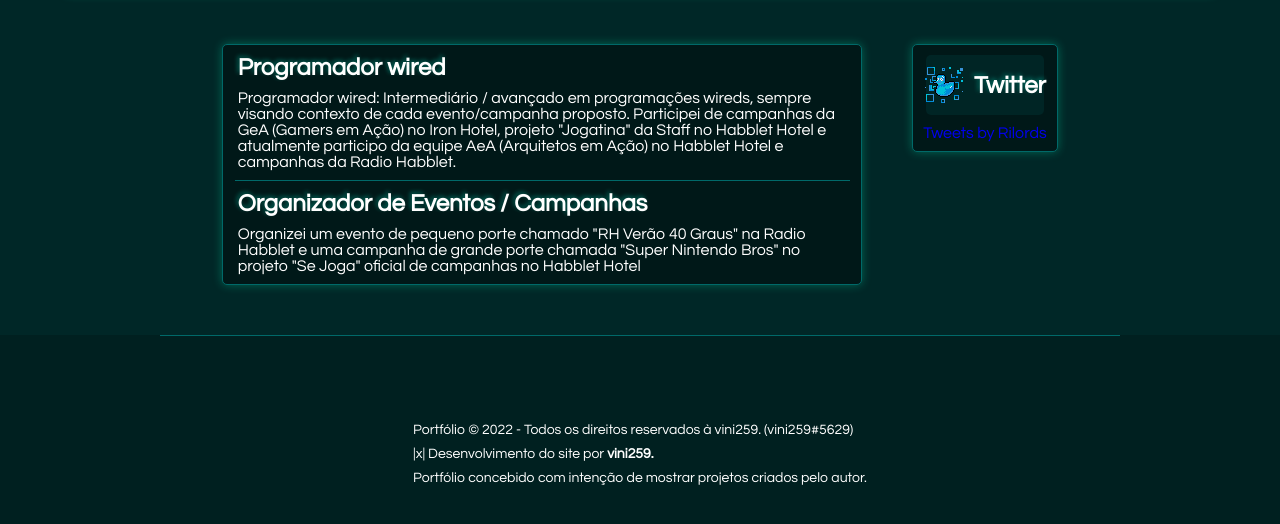
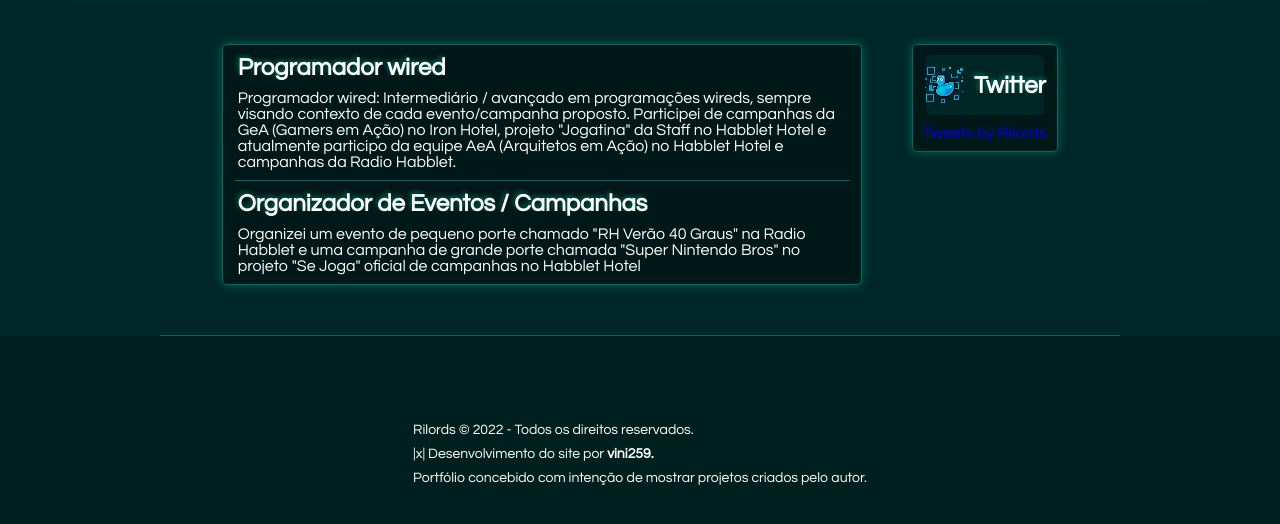
Before and after one commit to WebSite44You/Rilords, a plain HTML site: page sobre.html in a window 1280 px wide. Shown: the part 658-1182 px from the top of the page. Drawn offline with Linux system fonts and the light colour scheme.

Commit message:
Update sobre.html

```diff
--- a/sobre.html
+++ b/sobre.html
@@ -137,7 +137,7 @@
     <footer>
         <div class="container footer-menu">
             <div class="direitos">
-                <p>Portfólio © 2022 - Todos os direitos reservados à vini259. (vini259#5629)</p>
+                <p>Rilords © 2022 - Todos os direitos reservados.</p>
                 <p>|x| Desenvolvimento do site por <strong>vini259.</strong></p>
                 <p>Portfólio concebido com intenção de mostrar projetos criados pelo autor.</p>
             </div>
```
